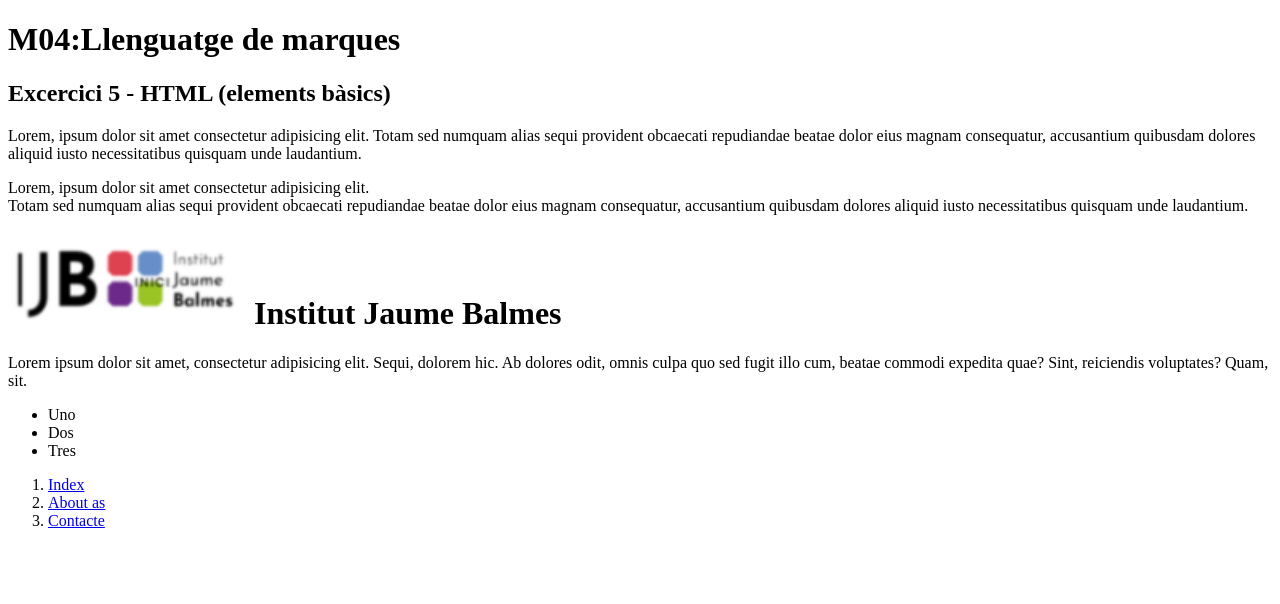
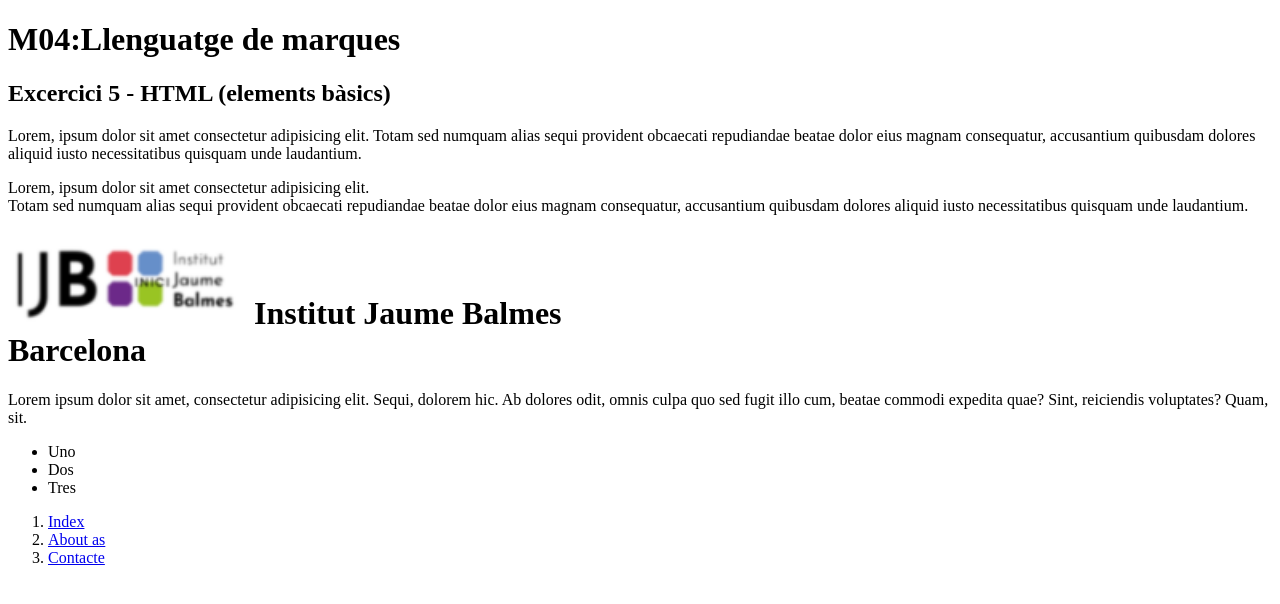
Before and after one commit to csanchez20/GIT_M4, a plain HTML site: page practica4_A/index.html in a window 1280 px wide. Drawn offline with Linux system fonts and the light colour scheme.

Commit message:
actualizacion prectica4

```diff
--- a/practica4_A/index.html
+++ b/practica4_A/index.html
@@ -14,7 +14,7 @@
     <p>Lorem, ipsum dolor sit amet consectetur adipisicing elit.<br> Totam sed numquam alias sequi provident obcaecati repudiandae beatae dolor eius magnam consequatur,
         accusantium quibusdam dolores aliquid iusto necessitatibus quisquam unde laudantium.</p>
     <h1 style="text-size-adjust: 20px;">
-        <img src="Logo.png" aling="right"> Institut Jaume Balmes<br>
+        <img src="Logo.png" aling="right"> Institut Jaume Balmes<br>Barcelona
     </h1>
     <p>Lorem ipsum dolor sit amet, consectetur adipisicing elit. Sequi, dolorem hic.
         Ab dolores odit, omnis culpa quo sed fugit illo cum, beatae commodi expedita quae? Sint, reiciendis voluptates? Quam, sit.</p>
```
